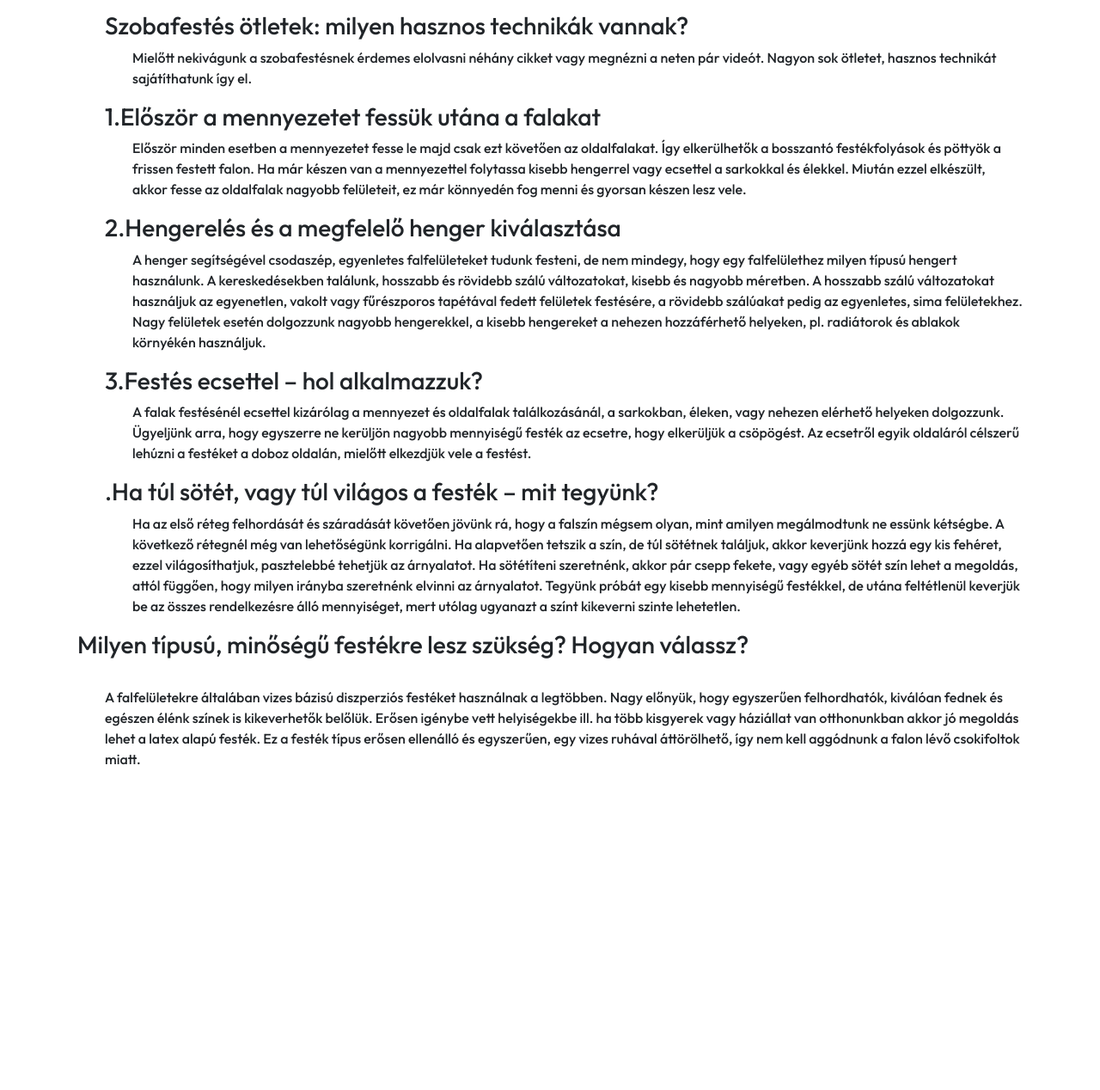
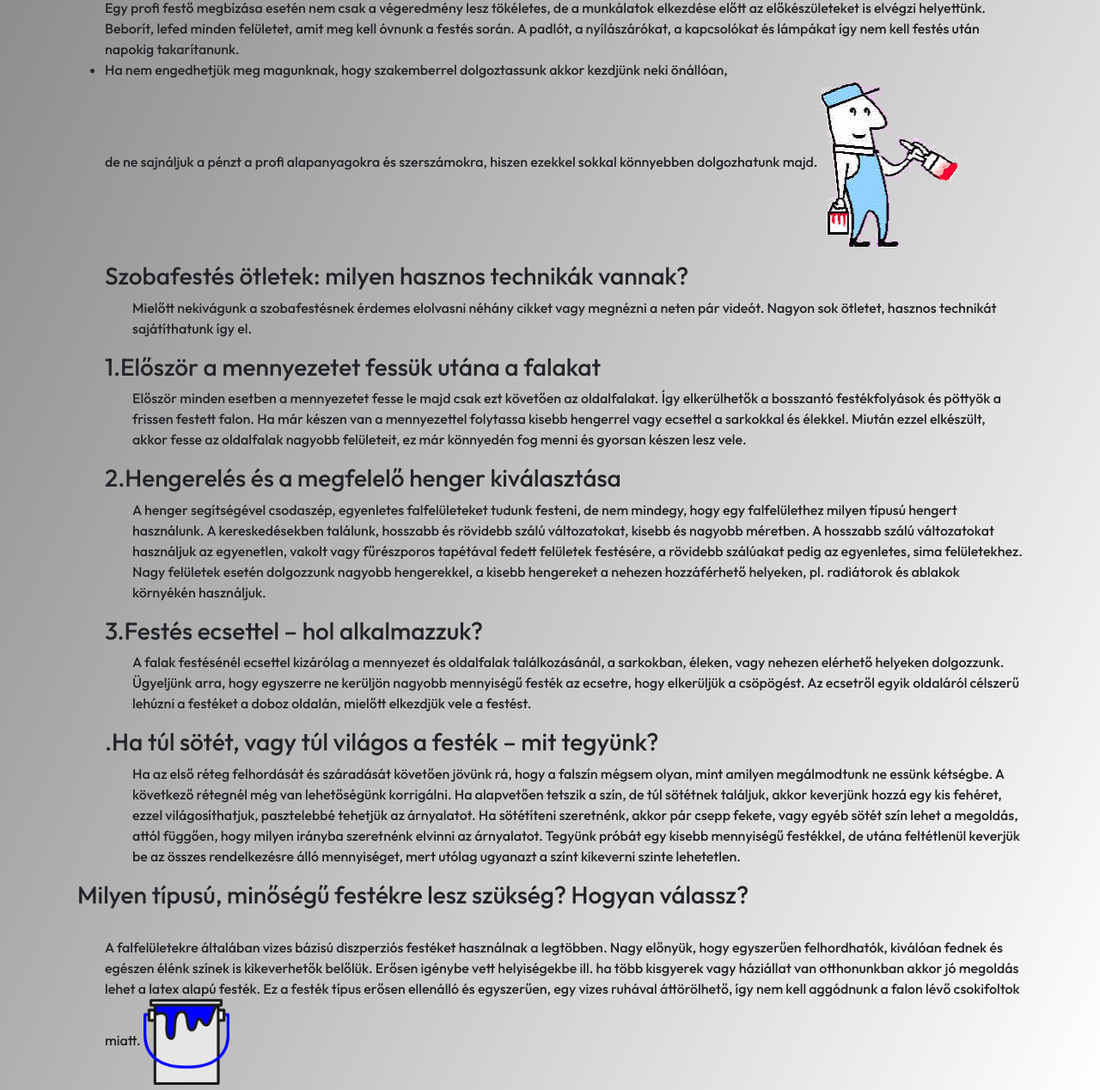
Before and after one commit to Pepee35/barkacs, a plain HTML site: page blog.html in a window 1280 px wide. Shown: the part 1529-2797 px from the top of the page at 86% size. Before the commit the page ends 2460 px from the top, so only its background shows below. Drawn offline with nearby package versions, Linux system fonts and the light colour scheme.

Commit message:
decorblog

```diff
--- a/blog.html
+++ b/blog.html
@@ -8,7 +8,7 @@
     <link rel="stylesheet" href="https://cdnjs.cloudflare.com/ajax/libs/bootstrap/5.3.2/css/bootstrap.min.css">
     <link rel="stylesheet" href="./css/style.css">
 </head>
-<body>
+<body id="bg">
     <nav class="navbar navbar-expand-sm navbar-dark bg-dark">
         <a class="navbar-brand ms-3 fs-2 bbb" href="#">BBB</a>
         <button class="navbar-toggler" type="button" data-toggle="collapse" data-target="#navbarNav" aria-controls="navbarNav" aria-expanded="true" aria-label="Toggle navigation">
@@ -61,6 +61,7 @@
             </h3>
             <li>
               Bár a falak festése alapvetően egyszerű és olcsó módja annak, hogy egy szobának egyedi megjelenést adjunk, mégsem mindegy, hogy milyen minőségű alapanyagokkal dolgozunk. A költségkeret meghatározásánál ne csak az árat tartsuk szem előtt, hanem ügyeljük a minőségi alapanyag választásra is. A falfestéshez általában diszperziós festéket szoktunk használni, de könnyű tisztíthatóságuk miatt egyre népszerűbbek a latex alapanyagú festékek is. Semmiképp nem érdemes a legolcsóbb festéket választanunk, mert gyakran előfordul, hogy egy nagyon kedvező árú festékkel három vagy négy rétegben is le kell festeni egy felületet, amíg a megfelelő fedést elérjük. Így ebben az esetben semmit nem spóroltunk egy drágább, minőségi festék árához képest, amely már az első vagy második réteg után tökéletesen fed arról nem beszélve, hogy sokkal könnyebben és kisebb energiabefektetés által érhetjük el a kívánt eredményt. Ne csak a festékből, hanem ecsetből, hengerből is válasszunk minőségi darabot, mert nincs annál bosszantóbb, mint amikor a hengerből csepeg a festék, vagy az ecsetből hullik a szőr. A költségkeret meghatározásánál beszélnünk kell persze arról is, hogy mi magunk végezzük, vagy szakemberre bízzuk a festést, mert ha szakember végzi, akkor az alapanyag költség mellett a munkadíjjal is számolnunk kell.
+              <img src="./img/pizz.jpg" alt="bokor" class="float-end border ms-2 mt-2">
             </li>
             <li>
               A szükséges anyagmennyiség kiszámításához segítséget nyújthat a festék dobozán található leírás. Ezt feltétlenül olvassuk el vagy kérjünk segítséget a szakkereskedésben. Nem mindegy, hogy festett fal átfestéséről van szó, vagy a falfelület alapozását is most készítjük el. Feltétlenül vegyük figyelembe azt is, hogy ha sötétebb tónusú falat szeretnénk világosabbra átfesteni akkor a tökéletes fedés elérése érdekében esetleg több rétegben kell majd felvinnünk a festéket. Fontos, hogy a falakat egyenként mérjük fel és készítsünk róla egy pontos táblázatot, mert ha nem szeretnénk azonos színt használni az összes falra, és a mennyezetekre akkor az üzletben az adatokra külön-külön is szükségünk lesz. Azt tanácsoljuk, hogy mindenképpen vegyünk a „feltétlenül szükségesnél” egy kicsit nagyobb mennyiségű festéket, gondoljunk az esetleges későbbi javításokra is. Nagyon bosszantó, ha évek múltán egy hibát amiatt nem tudunk eltüntetni, mert nincs maradék festékünk.
@@ -90,7 +91,7 @@
               Ha nincs gyakorlatunk a festésben és a munkálatokra szánt költségkeret lehetővé teszi, akkor érdemes szakembert megbízni a munkálatokkal. <br> Egy profi festő megbízása esetén nem csak a végeredmény lesz tökéletes, de a munkálatok elkezdése előtt az előkészületeket is elvégzi helyettünk. <br> Beborít, lefed minden felületet, amit meg kell óvnunk a festés során. A padlót, a nyílászárókat, a kapcsolókat és lámpákat így nem kell festés után napokig takarítanunk.
             </li>
             <li>
-              Ha nem engedhetjük meg magunknak, hogy szakemberrel dolgoztassunk akkor kezdjünk neki önállóan, <br>  de ne sajnáljuk a pénzt a profi alapanyagokra és szerszámokra, hiszen ezekkel sokkal könnyebben dolgozhatunk majd.
+              Ha nem engedhetjük meg magunknak, hogy szakemberrel dolgoztassunk akkor kezdjünk neki önállóan, <br>  de ne sajnáljuk a pénzt a profi alapanyagokra és szerszámokra, hiszen ezekkel sokkal könnyebben dolgozhatunk majd. <img src="./img/szobafesto.gif" alt="cipész">
             </li>
           </ul>
           <ul> <h3>Szobafestés ötletek: milyen hasznos technikák vannak?</h3>
@@ -129,7 +130,7 @@
           <h3>Milyen típusú, minőségű festékre lesz szükség? Hogyan válassz?</h3><br>
 
           <ul>
-            A falfelületekre általában vizes bázisú diszperziós festéket használnak a legtöbben. Nagy előnyük, hogy egyszerűen felhordhatók, kiválóan fednek és egészen élénk színek is kikeverhetők belőlük. Erősen igénybe vett helyiségekbe ill. ha több kisgyerek vagy háziállat van otthonunkban akkor jó megoldás lehet a latex alapú festék. Ez a festék típus erősen ellenálló és egyszerűen, egy vizes ruhával áttörölhető, így nem kell aggódnunk a falon lévő csokifoltok miatt.
+            A falfelületekre általában vizes bázisú diszperziós festéket használnak a legtöbben. Nagy előnyük, hogy egyszerűen felhordhatók, kiválóan fednek és egészen élénk színek is kikeverhetők belőlük. Erősen igénybe vett helyiségekbe ill. ha több kisgyerek vagy háziállat van otthonunkban akkor jó megoldás lehet a latex alapú festék. Ez a festék típus erősen ellenálló és egyszerűen, egy vizes ruhával áttörölhető, így nem kell aggódnunk a falon lévő csokifoltok miatt.  <img src="./img/festek.gif" alt="festekess" class="festekek" >
           </ul>
         </div>
 
@@ -159,7 +160,7 @@
               <div id="collapseTwo" class="accordion-collapse collapse" aria-labelledby="headingTwo" data-bs-parent="#accordionExample">
                 <div class="accordion-body">
                   <strong>This is the second item's accordion body.</strong>
-                  Lorem, ipsum dolor sit amet consectetur adipisicing elit. Laboriosam dolorem blanditiis dolores tempora. Optio error totam reprehenderit molestiae nesciunt earum unde debitis id quas quam ipsum exercitationem nam magnam omnis, eligendi eum, inventore sit, maiores eos voluptates facere? Maiores cupiditate provident error quia explicabo ratione ipsam inventore commodi assumenda ad odit blanditiis dolores voluptatibus laboriosam earum unde in dolorem vitae ducimus illum deserunt sunt, est possimus accusantium? Doloribus excepturi nisi possimus id pariatur facere nostrum, facilis, alias sint dignissimos non, unde enim voluptatum tempore. Accusamus corrupti, sapiente consequatur unde quisquam eos sit, laudantium suscipit, quas nisi reprehenderit ipsum dolor in repudiandae dicta.
+                  Lorem, ipsum dolor sit amet consectetur adipisicing elit. Laboriosam dolorem blanditiis dolores tempora. Optio error totam reprehenderit molestiae nesciunt earum unde debitis id quas quam ipsum exercitationem nam magnam omnis, eligendi eum, inventore sit, maiores eos voluptates facere? Maiores cupiditate provident error quia explicabo ratione ipsam inventore commodi assumenda ad odit blanditiis dolores voluptatibus laboriosam earum unde in dolorem vitae ducimus illum deserunt sunt, est possimus accusantium? Doloribus excepturi nisi possimus  id pariatur facere nostrum, facilis, alias sint dignissimos non, unde enim voluptatum tempore. Accusamus corrupti, sapiente consequatur unde quisquam eos sit, laudantium suscipit, quas nisi reprehenderit ipsum dolor in repudiandae dicta.
                 </div>
               </div>
             </div>
@@ -182,7 +183,7 @@
                 Lorem ipsum dolor sit amet consectetur adipisicing elit. Accusantium laudantium maiores pariatur ea, quam inventore quisquam dolorem omnis fuga repudiandae exercitationem eum et, incidunt voluptas, error quaerat fugiat quibusdam. Vero a modi ipsam provident rem pariatur doloremque amet corporis voluptatum cumque atque harum architecto voluptates quisquam, asperiores suscipit laboriosam animi facere illum eligendi nisi. Voluptatem nulla nobis ad impedit quae odio similique amet ducimus laudantium. Eum ducimus ipsum corrupti voluptatum? Doloribus fugiat harum aliquam eveniet exercitationem nihil ullam eius recusandae ipsam alias incidunt necessitatibus hic dolorum nostrum velit neque, cum nesciunt sit fuga eligendi aut nam dicta soluta? Eligendi, repudiandae.
               </div>
               <img src="./img/a-vilag-legbekesebb-orszagai.jpg" class="w-50 ">
-              Lorem ipsum dolor sit, amet consectetur adipisicing elit. Quia assumenda est magnam, temporibus accusamus, vero debitis fugiat aperiam praesentium ipsam accusantium mollitia neque omnis architecto a voluptatem! Et autem consequatur aperiam assumenda enim exercitationem qui saepe modi dolore mollitia porro dolorem aliquam incidunt in, accusantium quod voluptatem provident praesentium. Pariatur hic at non, sunt dolor assumenda quas magnam sed vero repellendus expedita in neque tenetur, explicabo distinctio laboriosam eaque fugit porro consectetur corporis debitis nostrum aspernatur! Cum consectetur necessitatibus quas qui asperiores earum eaque, explicabo ipsum ratione neque, numquam fugit praesentium quae cumque deserunt officiis odio quia suscipit voluptate quis?
+              Lorem ipsum dolor sit, amet consectetur adipisicing elit. Quia assumenda est magnam, temporibus accusamus, vero debitis fugiat aperiam praesentium ipsam accusantium mollitia neque omnis architecto a voluptatem! Et autem consequatur aperiam assumenda enim exercitationem qui saepe modi dolore mollitia porro dolorem aliquam incidunt in, accusantium quod voluptatem provident praesentium. Pariatur hic at non, sunt dolor assumenda quas magnam sed vero repellendus expedita in neque tenetur, explicabo distinctio laboriosam eaque fugit porro consectetur corporis debitis nostrum aspernatur! Cum consectetur necessitatibus quas qui asperiores earum eaque, explicabo ipsum ratione neque, numquam fugit praesentium quae cumque deserunt officiis odio quia suscipit voluptate quis? >
             </div>
           </div>
         </div>
--- a/css/style.css
+++ b/css/style.css
@@ -116,3 +116,8 @@ h2 {
     color: white;
     width: 500px;
 }
+
+.festekek{
+    width: 100px;
+    height: 100px;
+}
```
Also changed, not shown: img/festek.gif (added), img/parkmusor.gif (added), img/pizz.jpg (added), img/szobafesto.gif (added).
